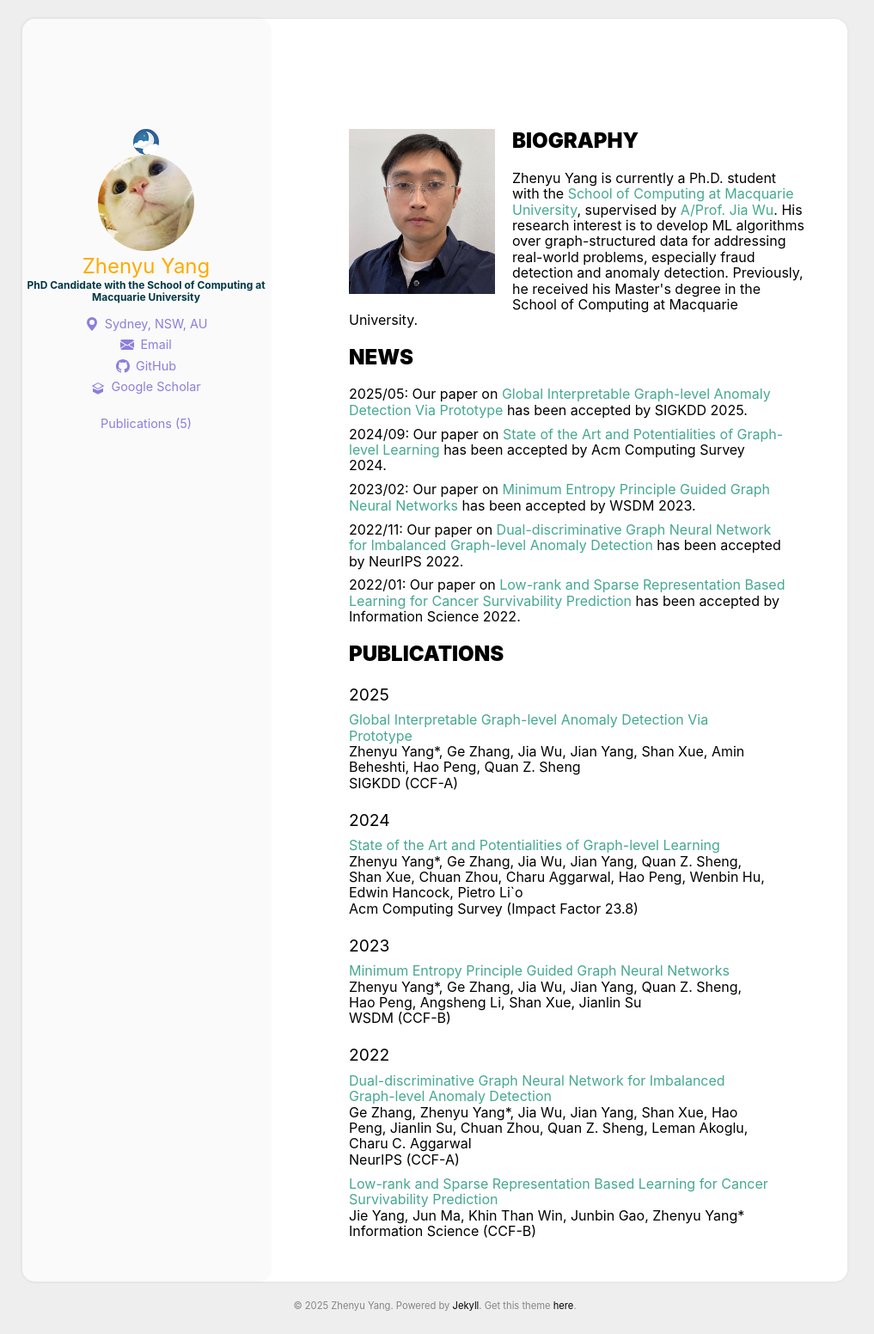
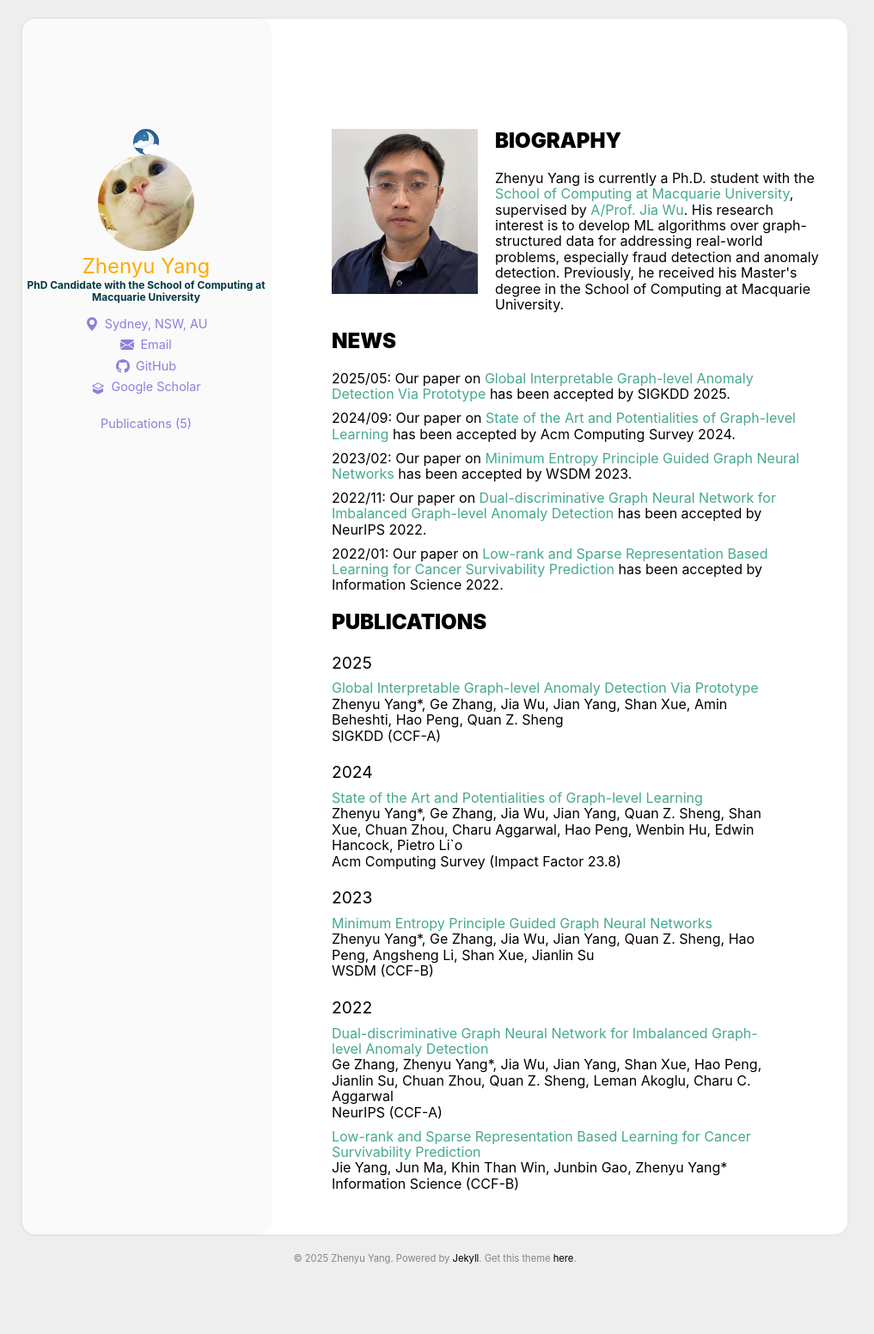
Before and after one commit to ZhenyuYangMQ/ZhenyuYangMQ.github.io, a Jekyll site: the page built from index.html, in a window 1280 px wide. Shown: the whole page at 86% size, without its empty margins (134-1151 px from the left). Built offline with Jekyll 4.4.1, drawn with Linux system fonts in a browser that asks for light colours; after the commit the page ends 1497 px from its top, so only the background shows below that.

Commit message:
Update main.scss

```diff
--- a/assets/css/main.scss
+++ b/assets/css/main.scss
@@ -262,20 +262,6 @@ img {
    ========================================================================== */
 
 .archive {
-    max-width: 2000px; /* <--- 调整这个值来控制页面内容的宽度 */
-    /* 例如：您可以尝试 960px, 1000px, 1200px 等 */
-    /* 1000px 是一个常见的桌面端最大宽度值，您可以根据实际需求调整 */
-
-    margin: 0 auto; /* <--- 这会将 .archive 容器在页面中水平居中 */
-    padding: 0 20px; /* <--- 可选：为内容添加左右内边距，使其不完全贴边 */
-    /* 您可以调整 20px 这个值，例如 30px, 40px，使其离边缘更远 */
-
-    /* 确保在小屏幕上不限制宽度，以适应移动设备 */
-    @include mobile-only { /* 或者根据您的设计选择一个合适的断点 */
-        max-width: 100%; /* 在小屏幕上取消最大宽度限制 */
-        padding: 0 15px; /* 适当调整手机端的内边距 */
-    }
-
     color: var(--archive_font);
 
     ul {
```
